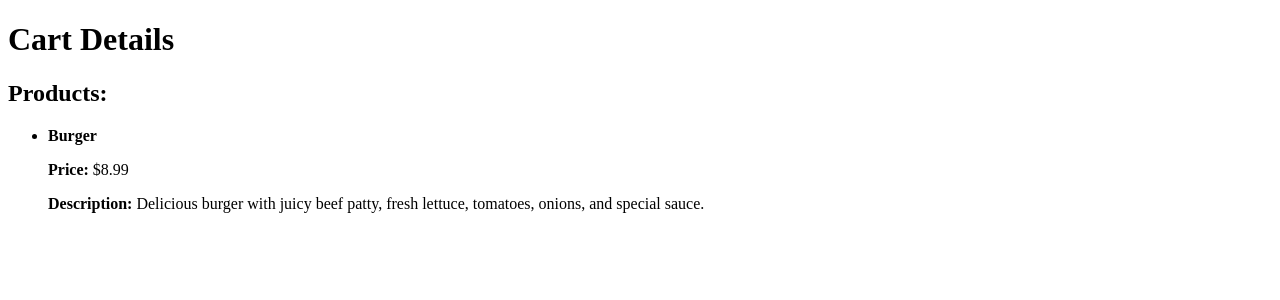
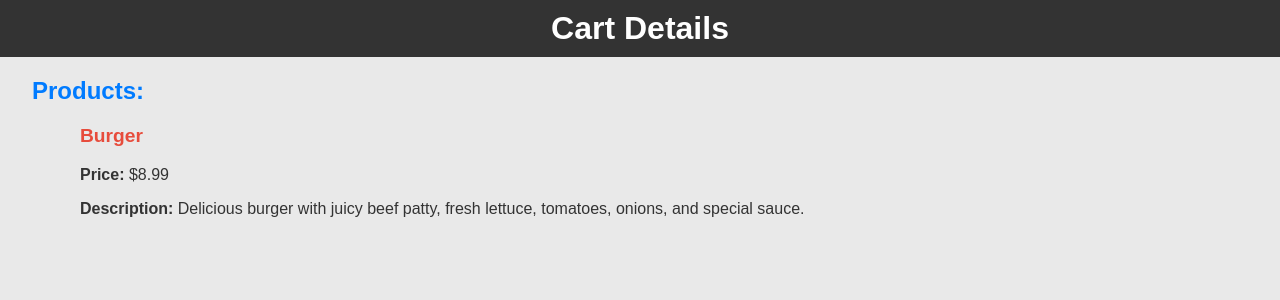
Before and after one commit to Bogan16/Shop_Django, a Django app: page /carts/1/ in a window 1280 px wide. Shown: the top 300 px of the page. Run offline with Django 4.2, Linux system fonts and the light colour scheme; data comes from the database, SQL or seed files in the repository.

Commit message:
Styles added

```diff
--- a/Shop/Shop/settings.py
+++ b/Shop/Shop/settings.py
@@ -116,7 +116,8 @@ USE_TZ = True
 # Static files (CSS, JavaScript, Images)
 # https://docs.djangoproject.com/en/4.2/howto/static-files/
 
-STATIC_URL = '/static/'
+STATIC_URL = '/app/static/'
+
 
 # Default primary key field type
 # https://docs.djangoproject.com/en/4.2/ref/settings/#default-auto-field
--- a/Shop/app/static/app/css/styles_cart.css
+++ b/Shop/app/static/app/css/styles_cart.css
@@ -1 +1,55 @@
-/* CSS styles here!) */
+body {
+  font-family: Arial, sans-serif;
+  margin: 0;
+  padding: 0;
+  background-color: #e9e9e9;
+  color: #333;
+}
+
+header {
+  background-color: #333;
+  color: white;
+  text-align: center;
+  padding: 10px;
+}
+
+h1 {
+  margin: 0;
+}
+
+h2 {
+  margin-top: 20px;
+  color: #007bff;
+}
+
+ul {
+  list-style: none;
+  padding: 0;
+}
+
+li {
+  margin-bottom: 20px;
+}
+
+a {
+  text-decoration: none;
+  color: #007bff;
+}
+
+a:hover {
+  text-decoration: underline;
+}
+
+p{
+  margin-left: 5rem;
+}
+
+h2{
+  margin-left: 2rem;
+}
+
+.product-name {
+  color: #e74c3c;
+  font-size: 1.2em;
+  font-weight: bold;
+}
--- a/Shop/app/templates/app/cart.html
+++ b/Shop/app/templates/app/cart.html
@@ -9,15 +9,18 @@
   <title>Shopping Cart</title>
 </head>
 
+<header>
+  <h1>Cart Details</h1>
+</header>
+
 <body>
-  <h1>Cart Details</h1>
   <!-- <p><strong>Customer:</strong> {{ cart.customer.name }}</p> -->
   <h2>Products:</h2>
 
   <ul>
     {% for product in products %}
       <li>
-        <p><strong>{{ product.name }}</strong></p>
+        <p class="product-name"><strong>{{ product.name }}</strong></p>
         <p><strong>Price:</strong> ${{ product.price }}</p>
         <p><strong>Description:</strong> {{ product.description }}</p>
       </li>
--- a/Shop/app/templates/app/homepage.html
+++ b/Shop/app/templates/app/homepage.html
@@ -9,8 +9,11 @@
   <title>Homepage</title>
 </head>
 
+<header>
+  <h1>Welcome to the Homepage</h1>
+</header>
+
 <body>
-  <h1>Welcome to the Homepage</h1>
 
   <h2>Products:</h2>
   <ul>
```
Also changed, not shown: Shop/app/static/app/css/styles_customer.css (+55 -1 lines), Shop/app/static/app/css/styles_homepage.css (+49 -1 lines), Shop/app/static/app/css/styles_product.css (+55 -1 lines), Shop/app/templates/app/customer.html (+5 -2 lines), Shop/app/templates/app/product.html (+5 -2 lines).
